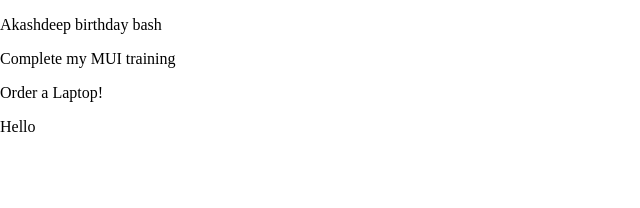
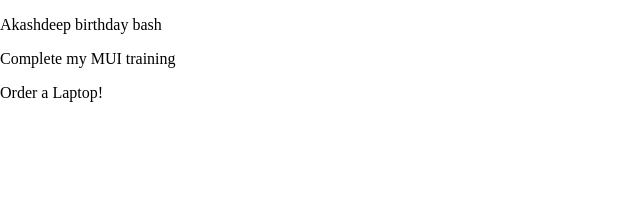
Before and after one commit to constgenius/notesapp_ReactMaterialUI, a React (Vite) app: page / in a window 1280 px wide. Shown: the top 208 px of the page, without its empty margins (0-640 px from the left). Built offline with nearby package versions, Linux system fonts and the light colour scheme; data requests are answered from the project's data file.

Commit message:
Tutorial-9

```diff
--- a/data/db.json
+++ b/data/db.json
@@ -17,12 +17,6 @@
       "details": "Lorem Ipsum is simply dummy text of the printing and typesetting industry. Lorem Ipsum has been the industry's standard dummy text ever since the 1500s, when an unknown printer took a galley of type and scrambled it to make a type specimen book.\nLorem Ipsum is simply dummy text of the printing and typesetting industry. Lorem Ipsum has been the industry's standard dummy text ever since the 1500s, when an unknown printer took a galley of type and scrambled it to make a type specimen book.",
       "category": "todos",
       "id": 3
-    },
-    {
-      "title": "Hello",
-      "details": "How are you",
-      "category": "money",
-      "id": 4
     }
   ]
 }
--- a/src/pages/Create.jsx
+++ b/src/pages/Create.jsx
@@ -9,11 +9,10 @@ import RadioGroup from '@mui/material/RadioGroup';
 import FormControlLabel from '@mui/material/FormControlLabel';
 import FormLabel from '@mui/material/FormLabel';
 import FormControl from '@mui/material/FormControl';
-import { useNavigate } from 'react-router-dom'
-
+import { useNavigate } from "react-router-dom";
 
 const Create = () => {
-  const navigate = useNavigate()
+  const navigate = useNavigate();
   const [title, setTitle] = useState("");
   const [details, setDetails] = useState("");
   const [titleError, setTitleError] = useState(false);
@@ -34,12 +33,11 @@ const Create = () => {
     }
 
     if (title && details) {
-      console.log(title, details, category);
-      fetch('http://localhost:8000/notes', {
-        method: 'POST',
-        headers: {"Content-type": "application/json"},
-        body: JSON.stringify({ title, details, category })
-      }).then(() => navigate('/'))
+      fetch("http://localhost:8000/notes",{
+        method:'POST',
+        headers:{'Content-type':"application/json"},
+        body: JSON.stringify({title,details,category})
+      }).then(()=>navigate("/"))
     }
   }
   return (
```
Also changed, not shown: src/pages/Notes.jsx (+13 -10 lines).
